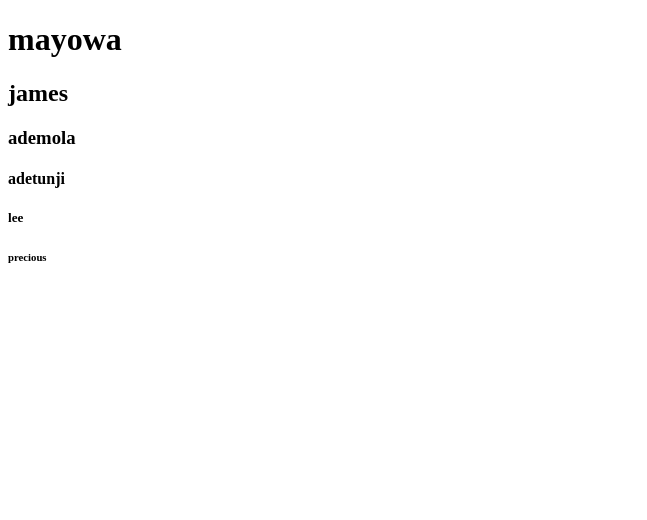
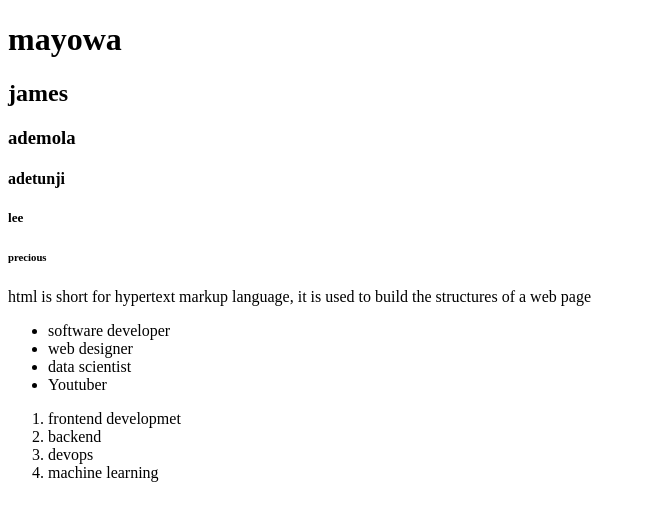
Before and after one commit to ademolaopeyemi/Recap, a plain HTML site: page index.html in a window 1280 px wide. Shown: the whole page, without its empty margins (0-647 px from the left). Drawn offline with Linux system fonts and the light colour scheme.

Commit message:
ordered list

```diff
--- a/index.html
+++ b/index.html
@@ -6,12 +6,33 @@
     <title>RECAP</title>
 </head>
 <body>
+    <!-- html heading tags -->
     <h1>mayowa</h1>
     <h2>james</h2>
     <h3>ademola</h3>
     <h4>adetunji</h4>
     <h5>lee</h5>
     <h6>precious</h6>
+<!-- paragh -->
+    <p>html is short for hypertext markup language, it is used to build the structures of a web page</p>
+    <!-- these is html anchor tags -->
+    <a href="https://mail.google.com/mail/u/0/#inbox"></a>
+    <a href="https://github.com/ademolaopeyemi"></a>
+    <a href=""></a>
+<!-- html unordered list -->
+    <ul>
+        <li>software developer</li>
+        <li>web designer</li>
+        <li>data scientist</li>
+        <li>Youtuber</li>
+    </ul>
+<!-- ordered list -->
+<ol>
+    <li>frontend developmet</li>
+    <li>backend</li>
+    <li>devops</li>
+    <li>machine learning</li>
+</ol>
 
 </body>
 </html>
```
